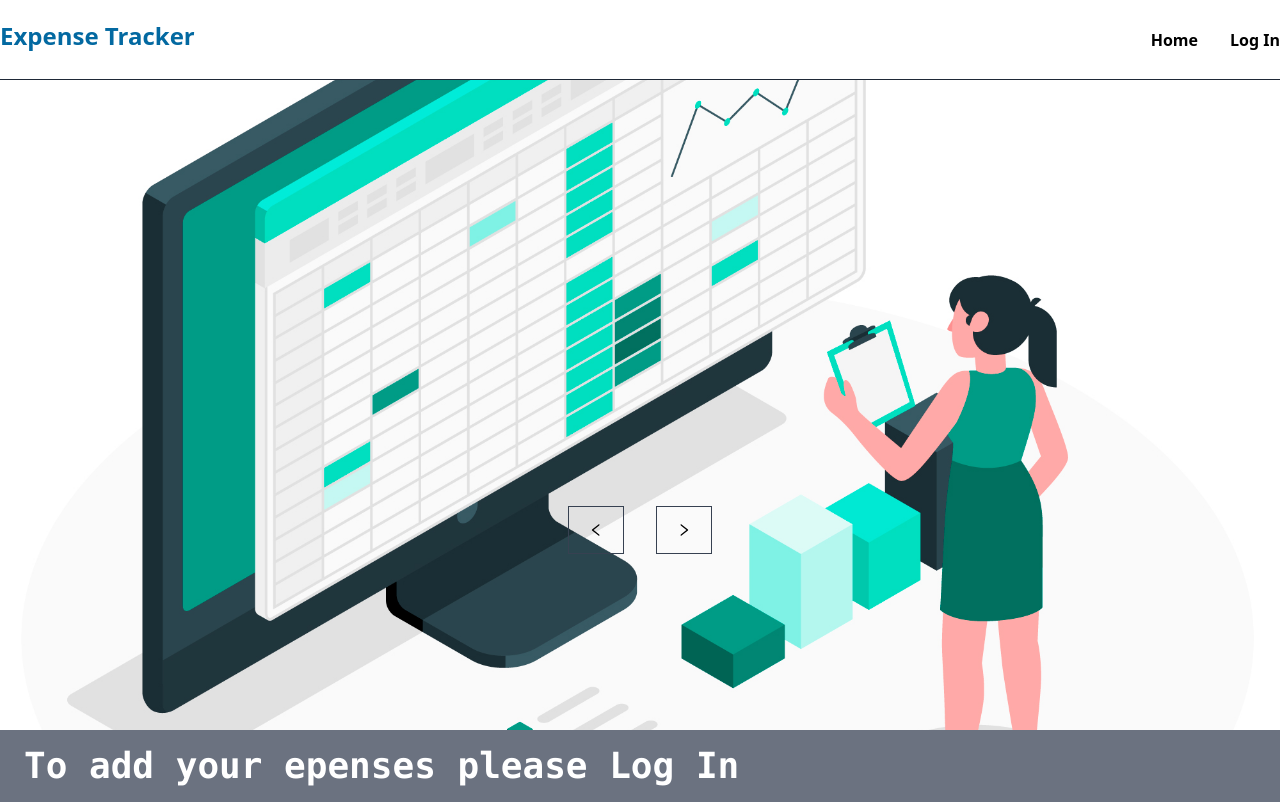
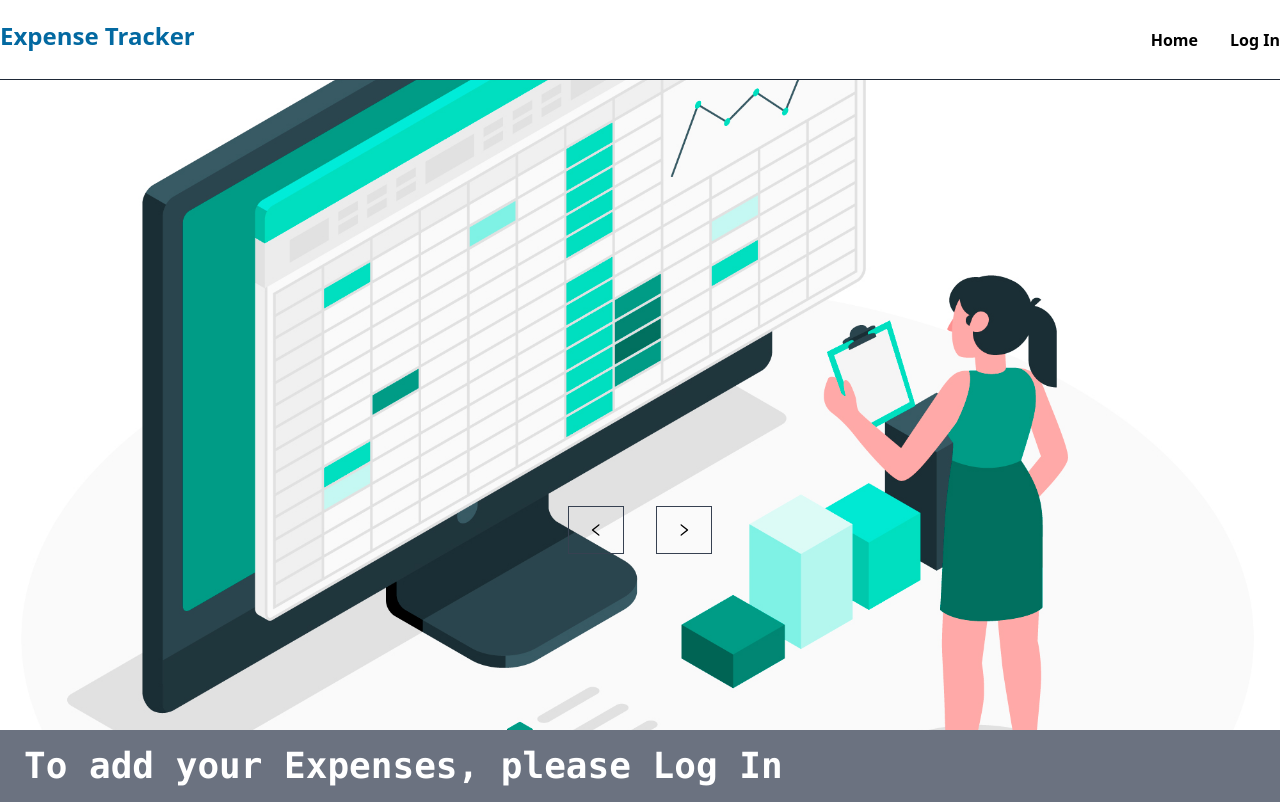
Before and after one commit to BhushanBhale27/Expense-Tracker-complete-with-firebase, a React (Create React App) app: page / in a window 1280 px wide. Built offline with nearby package versions, Linux system fonts and the light colour scheme.

Commit message:
key update

```diff
--- a/src/pages/Home.js
+++ b/src/pages/Home.js
@@ -6,7 +6,7 @@ const Home = () => {
     <div>
       <Banner />
       <h2 className="bg-gray-500 text-white text-4xl py-4 px-6 transition-all duration-500 ease-in-out hover:bg-gray-600 items-center font-semibold font-mono">
-        To add your epenses please Log In
+        To add your Expenses, please Log In
       </h2>
     </div>
   );
--- a/src/pages/Login.js
+++ b/src/pages/Login.js
@@ -101,6 +101,9 @@ const Login = () => {
     try{
     const response = await fetch(
       "https://identitytoolkit.googleapis.com/v1/accounts:sendOobCode?key=AIzaSyCKWoR7yhvw1UDVPb3Y6Sd7U08cGcIvdXQ",
+
+
+
       {
         method: "POST",
         body: JSON.stringify({
```
